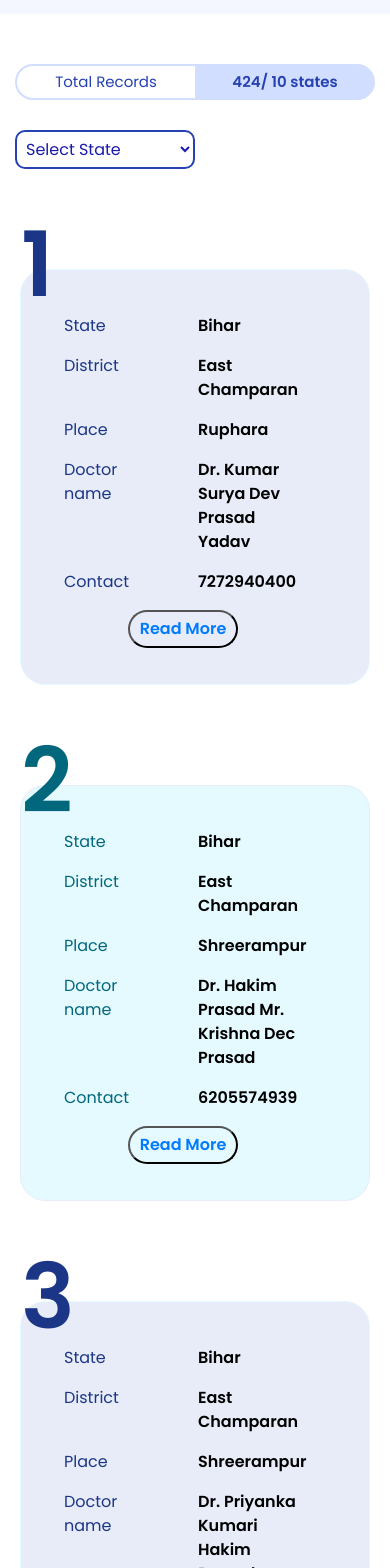
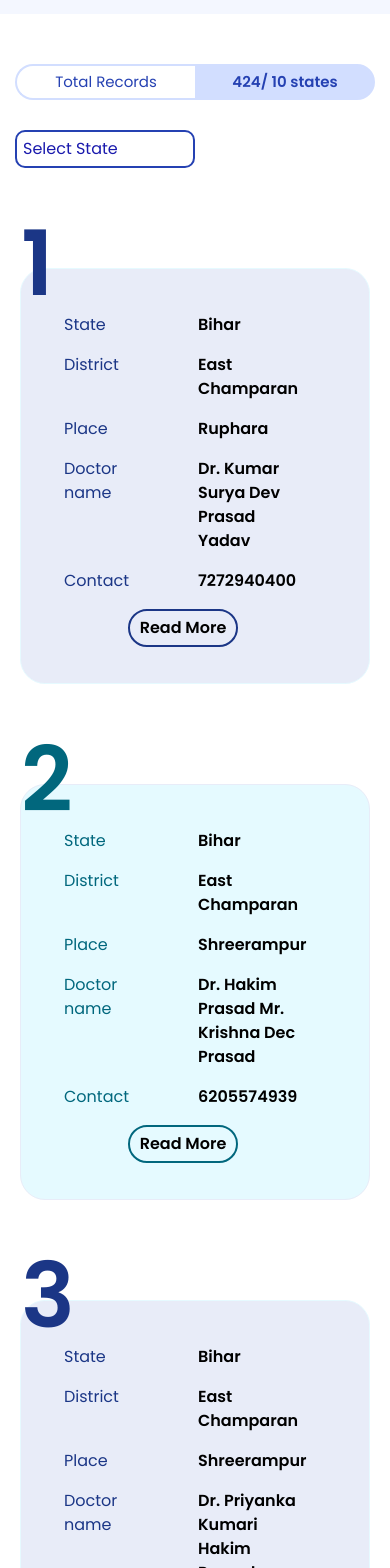
Before and after one commit to Srush-Ray/Doctors, a React (Create React App) app in the folder doctors/: page /covid in a window 390 px wide. Shown: the part 1660-3228 px from the top of the page. Built offline with nearby package versions, Linux system fonts and the light colour scheme.

Commit message:
select tag

```diff
--- a/doctors/src/Covid/Table.css
+++ b/doctors/src/Covid/Table.css
@@ -142,6 +142,12 @@
     font-weight: 600;
     font-size: 16px;
   }
+}
+.Table__states {
+  -webkit-appearance: none;
+  -moz-appearance: none;
+  text-indent: 1px;
+  text-overflow: "";
 }
 @media (min-width: 800px) and (max-width: 1200px) {
   .Table__cards {
@@ -314,6 +320,8 @@
   .Table__a {
     font-weight: 600;
     font-size: 16px;
+    text-decoration: none;
+    color: black;
   }
   .Table__btnDiv {
     display: flex;
--- a/doctors/src/Covid/Table.js
+++ b/doctors/src/Covid/Table.js
@@ -196,11 +196,25 @@ class Table extends React.Component {
                       Read More
                     </a>
           </div>*/}
-                  <button className="Table__button">
-                    <a className="Table__a" href="#">
-                      Read More
-                    </a>
-                  </button>
+                  {index % 2 == 0 ? (
+                    <button
+                      className="Table__button"
+                      style={{ border: "2px solid #1B3686" }}
+                    >
+                      <a className="Table__a" href="#">
+                        Read More
+                      </a>
+                    </button>
+                  ) : (
+                    <button
+                      className="Table__button"
+                      style={{ border: "2px solid #01677D" }}
+                    >
+                      <a className="Table__a" href="#">
+                        Read More
+                      </a>
+                    </button>
+                  )}
                 </div>
               </div>
             </div>
```
Also changed, not shown: doctors/src/Desk/Desk.js (+11 -0 lines).
